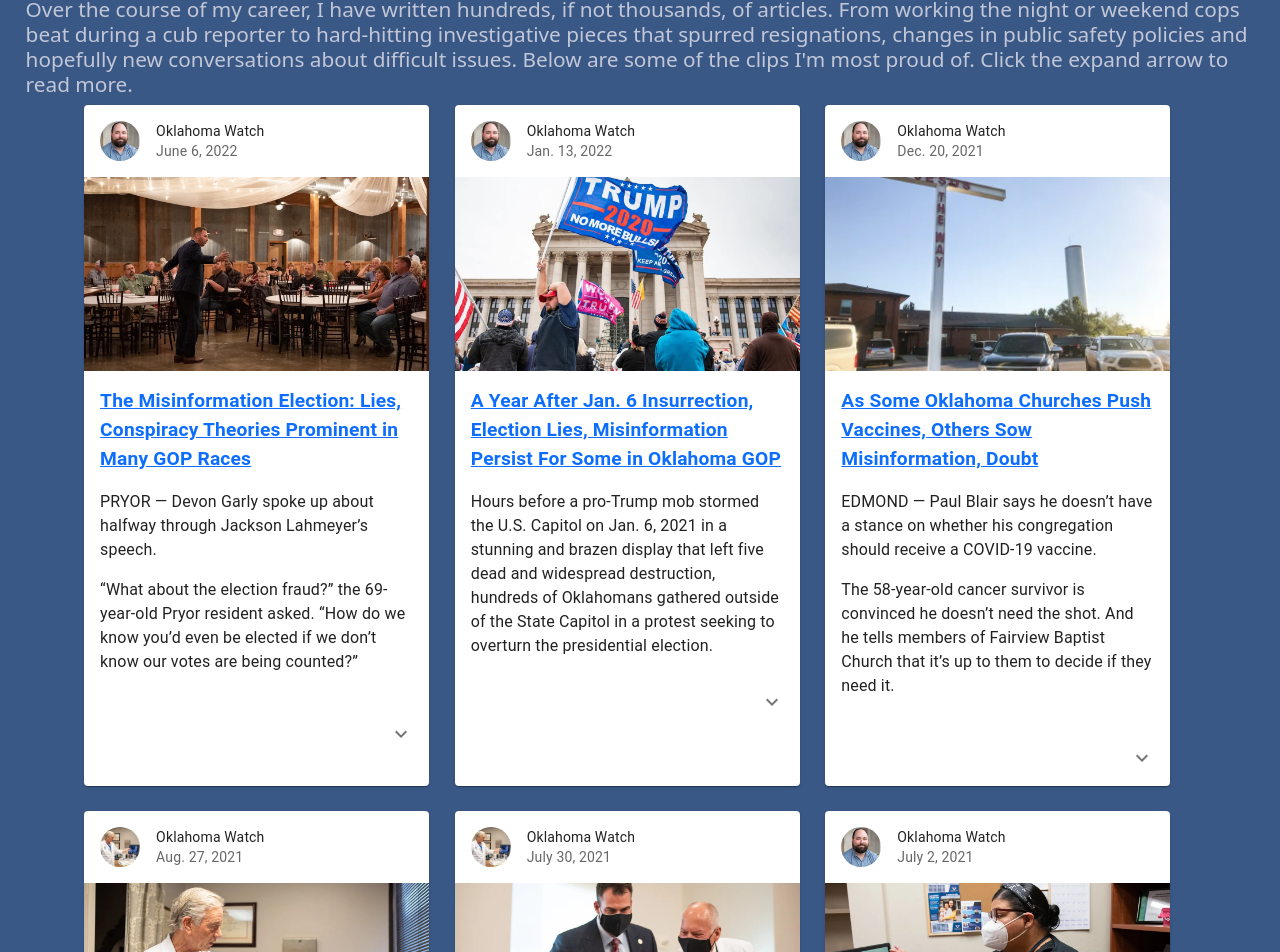
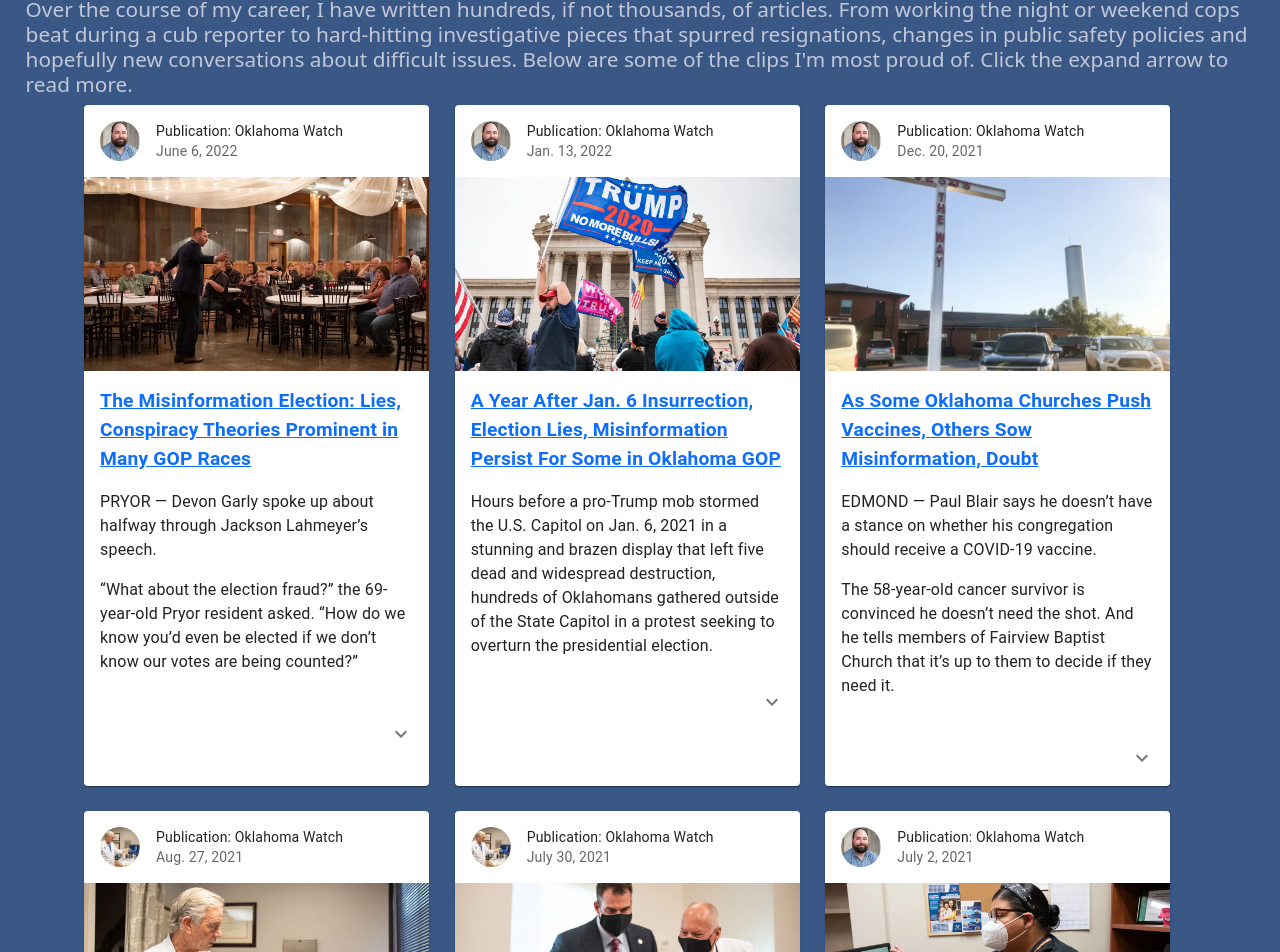
Before and after one commit to tbrown034/My-site, a React (Create React App) app: page /journalism in a window 1280 px wide. Shown: the part 1320-2272 px from the top of the page. Built offline with nearby package versions, Linux system fonts and the light colour scheme; a web font is replaced by a local one.

Commit message:
added emailjs ... created intial contact form, no css or function

```diff
--- a/package.json
+++ b/package.json
@@ -3,6 +3,7 @@
   "version": "0.1.0",
   "private": true,
   "dependencies": {
+    "@emailjs/browser": "^3.10.0",
     "@emotion/react": "^11.10.5",
     "@emotion/styled": "^11.10.5",
     "@mui/icons-material": "^5.11.0",
--- a/src/components/Clips.js
+++ b/src/components/Clips.js
@@ -54,7 +54,7 @@
         <CardHeader
           avatar={<Avatar alt="Trevor" src={trevPhoto} />}
 
-          title="Oklahoma Watch"
+          title="Publication: Oklahoma Watch"
           subheader="June 6, 2022"
         />
         <CardMedia
@@ -142,7 +142,7 @@
         <CardHeader
           avatar={<Avatar alt="Trevor" src={trevPhoto} />}
 
-          title="Oklahoma Watch"
+          title="Publication: Oklahoma Watch"
           subheader="Jan. 13, 2022"
         />
         <CardMedia component="img" height="194" image={Jan6Photo} />
@@ -228,7 +228,7 @@
         <CardHeader
           avatar={<Avatar alt="Trevor" src={trevPhoto} />}
 
-          title="Oklahoma Watch"
+          title="Publication: Oklahoma Watch"
           subheader="Dec. 20, 2021"
         />
         <CardMedia component="img" height="194" image={churchPhoto} />
@@ -323,7 +323,7 @@
         <CardHeader
           avatar={<Avatar alt="Trevor" src={docPhoto} />}
 
-          title="Oklahoma Watch"
+          title="Publication: Oklahoma Watch"
           subheader="Aug. 27, 2021"
         />
         <CardMedia component="img" height="194" image={docPhoto} />
@@ -405,7 +405,7 @@
         <CardHeader
           avatar={<Avatar alt="Trevor" src={docPhoto} />}
 
-          title="Oklahoma Watch"
+          title="Publication: Oklahoma Watch"
           subheader="July 30, 2021"
         />
         <CardMedia component="img" height="194" image={stittPhoto} />
@@ -484,7 +484,7 @@
         <CardHeader
           avatar={<Avatar alt="Trevor" src={trevPhoto} />}
 
-          title="Oklahoma Watch"
+          title="Publication: Oklahoma Watch"
           subheader="July 2, 2021"
         />
         <CardMedia
@@ -552,7 +552,7 @@
         <CardHeader
           avatar={<Avatar alt="Trevor" src={trevPhoto} />}
 
-          title="Oklahoma Watch"
+          title="Publication: Oklahoma Watch"
           subheader="April 16, 2021"
         />
         <CardMedia component="img" height="194" image={covid} />
@@ -624,7 +624,7 @@
         <CardHeader
           avatar={<Avatar alt="Trevor" src={trevPhoto} />}
 
-          title="Oklahoma Watch"
+          title="Publication: Oklahoma Watch"
           subheader="March 15, 2021"
         />
         <CardMedia component="img" height="194" image={noComment} />
--- a/src/components/Contact.js
+++ b/src/components/Contact.js
@@ -1,10 +1,36 @@
-const Contact = () => {
-    return (
-        <>
-        <h1>Hello Contact</h1>
-        <div id="journalismExp">
-        </div>
-        </>
-    )
-}
+import React, { useRef } from 'react';
+import emailjs from '@emailjs/browser';
+
+ const Contact = () => {
+  const form = useRef();
+
+  const sendEmail = (e) => {
+    e.preventDefault();
+
+    emailjs.sendForm('YOUR_SERVICE_ID', 'YOUR_TEMPLATE_ID', form.current, 'YOUR_PUBLIC_KEY')
+      .then((result) => {
+          console.log(result.text);
+      }, (error) => {
+          console.log(error.text);
+      });
+  };
+
+  return (
+    <>
+    <h1>Contact</h1>
+    <h3>Intersted in hiring me? Collaborating on a project? Just saying hey? Get in Touch!</h3>
+    <div>
+    <form ref={form} onSubmit={sendEmail}>
+      <label>Name</label>
+      <input type="text" name="user_name" />
+      <label>Email</label>
+      <input type="email" name="user_email" />
+      <label>Message</label>
+      <textarea name="message" />
+      <input type="submit" value="Send" />
+    </form>
+    </div>
+    </>
+  );
+};
 export default Contact;
--- a/src/components/DataProjects.js
+++ b/src/components/DataProjects.js
@@ -23,7 +23,7 @@
         <Card id="card" sx={{ maxWidth: 1000 }}>
           <CardHeader
             avatar={<Avatar alt="Trevor" src={trevPhoto} />}
-            title="Oklahoma Watch"
+            title="Publication: Oklahoma Watch"
             subheader="June 3, 2022"
             className="cardBackground"
           />
@@ -62,7 +62,7 @@
         <Card id="card" sx={{ maxWidth: 1000 }}>
           <CardHeader
             avatar={<Avatar alt="Trevor" src={trevPhoto} />}
-            title="Oklahoma Watch"
+            title="Publication: Oklahoma Watch"
             subheader="April 18, 2022"
             className="cardBackground"
           />
@@ -100,7 +100,7 @@
         <Card id="card" sx={{ maxWidth: 1000 }}>
           <CardHeader
             avatar={<Avatar alt="Trevor" src={trevPhoto} />}
-            title="Oklahoma Watch"
+            title="Publication: Oklahoma Watch"
             subheader="April 18, 2022"
             className="cardBackground"
           />
@@ -138,7 +138,7 @@
         <Card id="card" sx={{ maxWidth: 1000 }}>
           <CardHeader
             avatar={<Avatar alt="Trevor" src={trevPhoto} />}
-            title="Oklahoma Watch"
+            title="Publication: Oklahoma Watch"
             subheader="Feb. 28, 2022"
             className="cardBackground"
           />
@@ -177,7 +177,7 @@
         <Card id="card" sx={{ maxWidth: 1000 }}>
           <CardHeader
             avatar={<Avatar alt="Trevor" src={trevPhoto} />}
-            title="Oklahoma Watch"
+            title="Publication: Oklahoma Watch"
             subheader="Feb. 28, 2022"
             className="cardBackground"
           />
@@ -216,7 +216,7 @@
         <Card id="card" sx={{ maxWidth: 1000 }}>
           <CardHeader
             avatar={<Avatar alt="Trevor" src={trevPhoto} />}
-            title="Oklahoma Watch"
+            title="Publication: Oklahoma Watch"
             subheader="Dec. 20, 2021"
             className="cardBackground"
           />
@@ -255,7 +255,7 @@
         <Card id="card" sx={{ maxWidth: 1000 }}>
           <CardHeader
             avatar={<Avatar alt="Trevor" src={trevPhoto} />}
-            title="Oklahoma Watch"
+            title="Publication: Oklahoma Watch"
             subheader="Dec. 20, 2021"
             className="cardBackground"
           />
@@ -294,7 +294,7 @@
         <Card id="card" sx={{ maxWidth: 1000 }}>
           <CardHeader
             avatar={<Avatar alt="Trevor" src={trevPhoto} />}
-            title="Oklahoma Watch"
+            title="Publication: Oklahoma Watch"
             subheader="Dec. 20, 2021"
             className="cardBackground"
           />
@@ -333,7 +333,7 @@
         <Card id="card" sx={{ maxWidth: 1000 }}>
           <CardHeader
             avatar={<Avatar alt="Trevor" src={trevPhoto} />}
-            title="Oklahoma Watch"
+            title="Publication: Oklahoma Watch"
             subheader="Nov. 19, 2021"
             className="cardBackground"
           />
@@ -373,7 +373,7 @@
         <Card id="card" sx={{ maxWidth: 1000 }}>
           <CardHeader
             avatar={<Avatar alt="Trevor" src={trevPhoto} />}
-            title="Oklahoma Watch"s
+            title="Publication: Oklahoma Watch"s
             subheader="Oct. 4, 2021"
             className="cardBackground"
           />
@@ -413,7 +413,7 @@
         <Card id="card" sx={{ maxWidth: 1000 }}>
           <CardHeader
             avatar={<Avatar alt="Trevor" src={trevPhoto} />}
-            title="Oklahoma Watch"s
+            title="Publication: Oklahoma Watch"s
             subheader="Oct. 4, 2021"
             className="cardBackground"
           />
@@ -453,7 +453,7 @@
         <Card id="card" sx={{ maxWidth: 1000 }}>
           <CardHeader
             avatar={<Avatar alt="Trevor" src={trevPhoto} />}
-            title="Oklahoma Watch"s
+            title="Publication: Oklahoma Watch"s
             subheader="Oct. 4, 2021"
             className="cardBackground"
           />
@@ -493,7 +493,7 @@
         <Card id="card" sx={{ maxWidth: 1000 }}>
           <CardHeader
             avatar={<Avatar alt="Trevor" src={trevPhoto} />}
-            title="Oklahoma Watch"s
+            title="Publication: Oklahoma Watch"s
             subheader="March. 26, 2020"
             className="cardBackground"
           />
@@ -533,7 +533,7 @@
         <Card id="card" sx={{ maxWidth: 1000 }}>
           <CardHeader
             avatar={<Avatar alt="Trevor" src={trevPhoto} />}
-            title="Oklahoma Watch"s
+            title="Publication: Oklahoma Watch"s
             subheader="March. 26, 2020"
             className="cardBackground"
           />
--- a/src/components/index.js
+++ b/src/components/index.js
@@ -5,8 +5,8 @@
 export {default as WebDevelopment} from './WebDevelopment'
 export {default as DataViz} from './DataViz'
 export {default as About} from './About'
+export {default as Resume} from './Resume'
 export {default as Contact} from './Contact'
-export {default as Resume} from './Resume'
 export {default as Clips} from './Clips'
 export {default as Experience} from './Timeline'
 export {default as Awards} from './Awards'
@@ -19,4 +19,5 @@
 
 
 
+
 // export { default as HomeCarousel} from './HomeCarousel'
```
Also changed, not shown: 1 other file (tests, documents, lock files or other folders).
